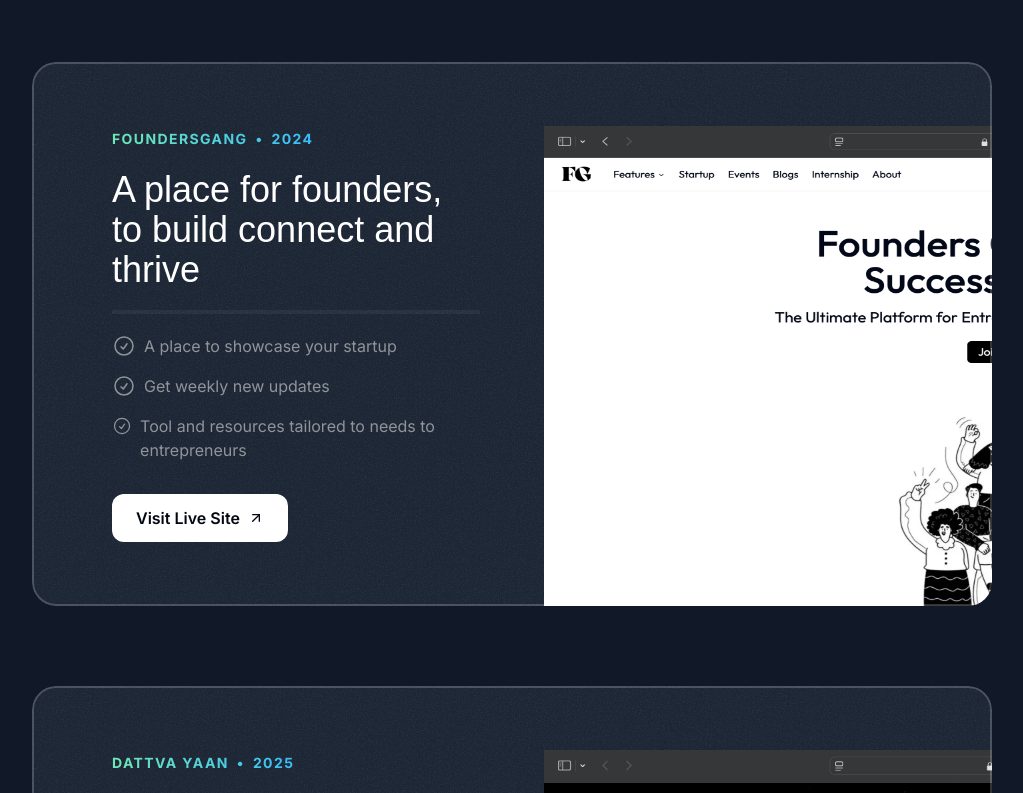
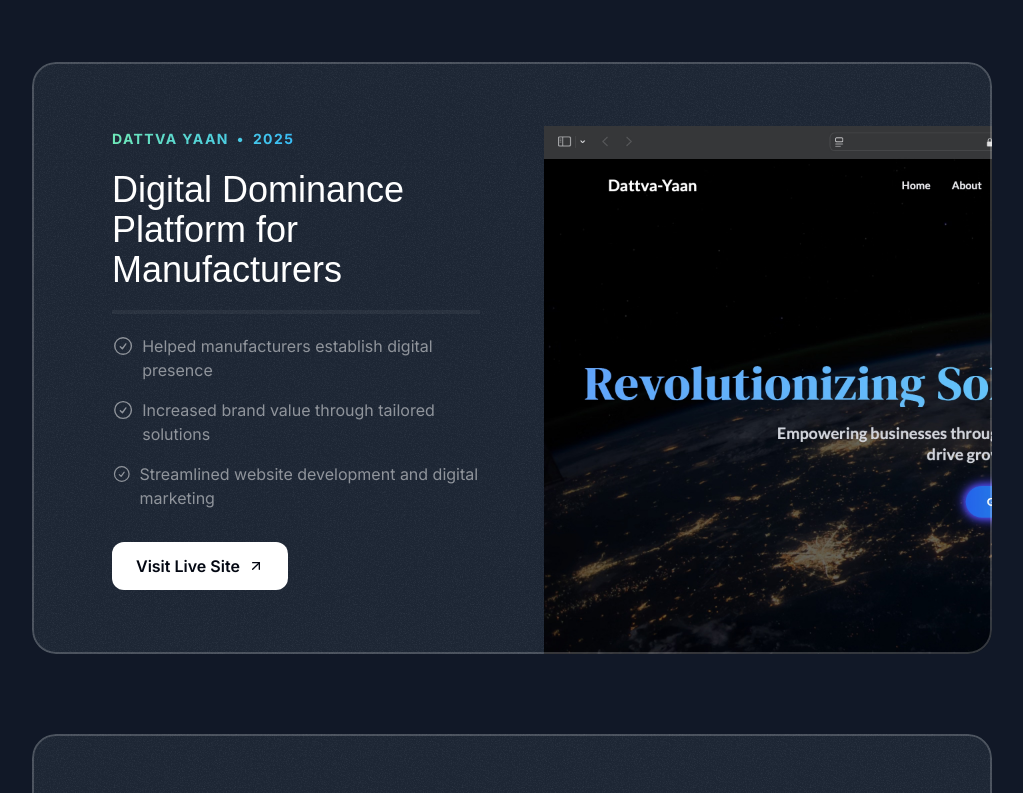
Before and after one commit to finsylive/mentsweb, a Next.js app: page / in a window 1280 px wide. Shown: the part 1300-2093 px from the top of the page, without its empty margins (128-1151 px from the left). Built offline with nearby package versions, Linux system fonts and the light colour scheme; a web font is replaced by a local one.

Commit message:
Update Projects.tsx

```diff
--- a/src/sections/Projects.tsx
+++ b/src/sections/Projects.tsx
@@ -7,18 +7,18 @@
 import grainImage from "@/assets/images/grain.jpg";
 
 const portfolioProjects = [
-  {
-    company: "FoundersGang",
-    year: "2024",
-    title: "A place for founders, to build connect and thrive",
-    results: [
-      { title: "A place to showcase your startup" },
-      { title: "Get weekly new updates" },
-      { title: "Tool and resources tailored to needs to entrepreneurs" },
-    ],
-    link: "https://www.foundersgang.com",
-    image: founderGang,
-  },
+  // {
+  //   company: "FoundersGang",
+  //   year: "2024",
+  //   title: "A place for founders, to build connect and thrive",
+  //   results: [
+  //     { title: "A place to showcase your startup" },
+  //     { title: "Get weekly new updates" },
+  //     { title: "Tool and resources tailored to needs to entrepreneurs" },
+  //   ],
+  //   link: "https://www.foundersgang.com",
+  //   image: founderGang,
+  // },
   {
     company: "Dattva Yaan",
     year: "2025",
```
